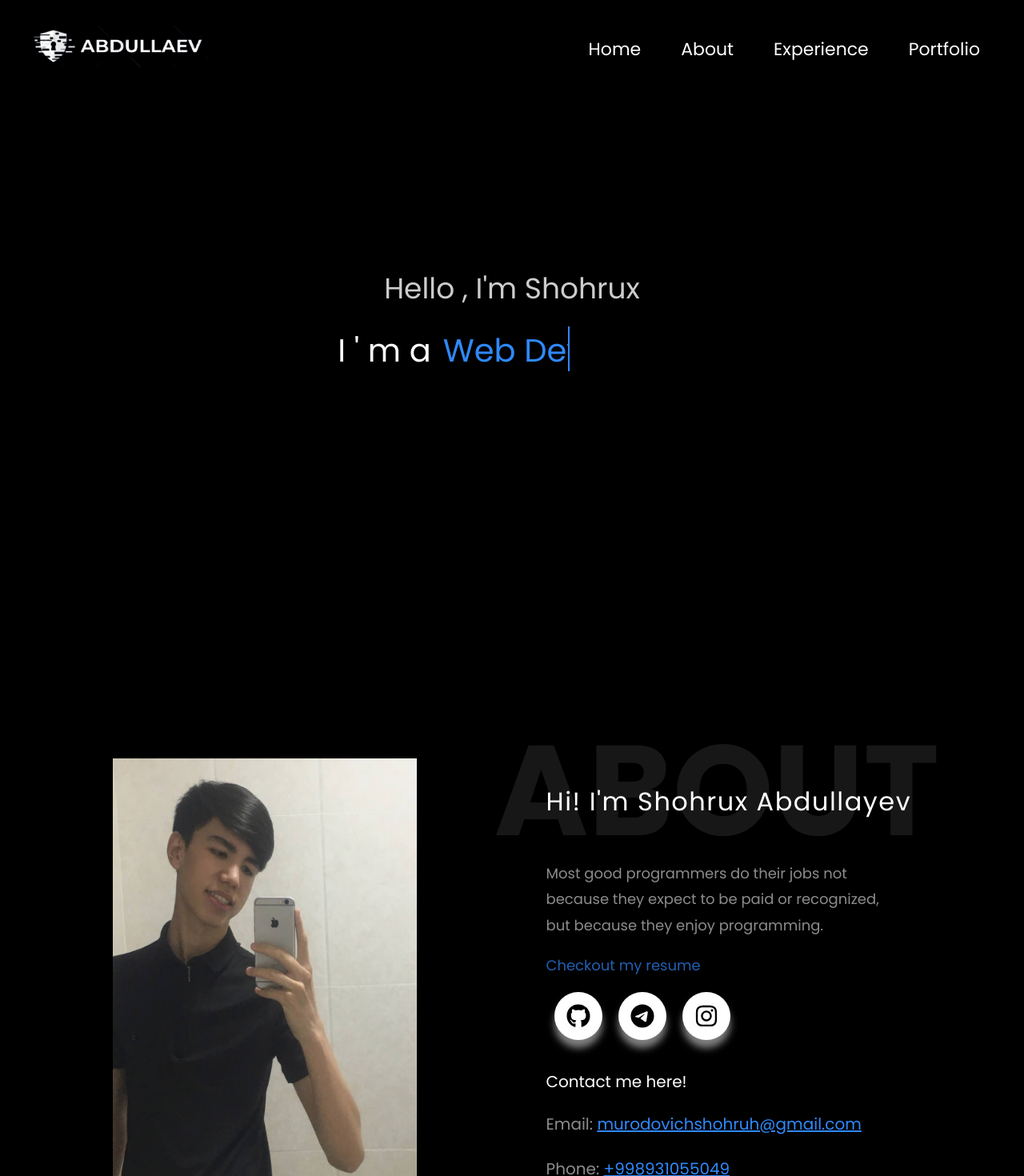
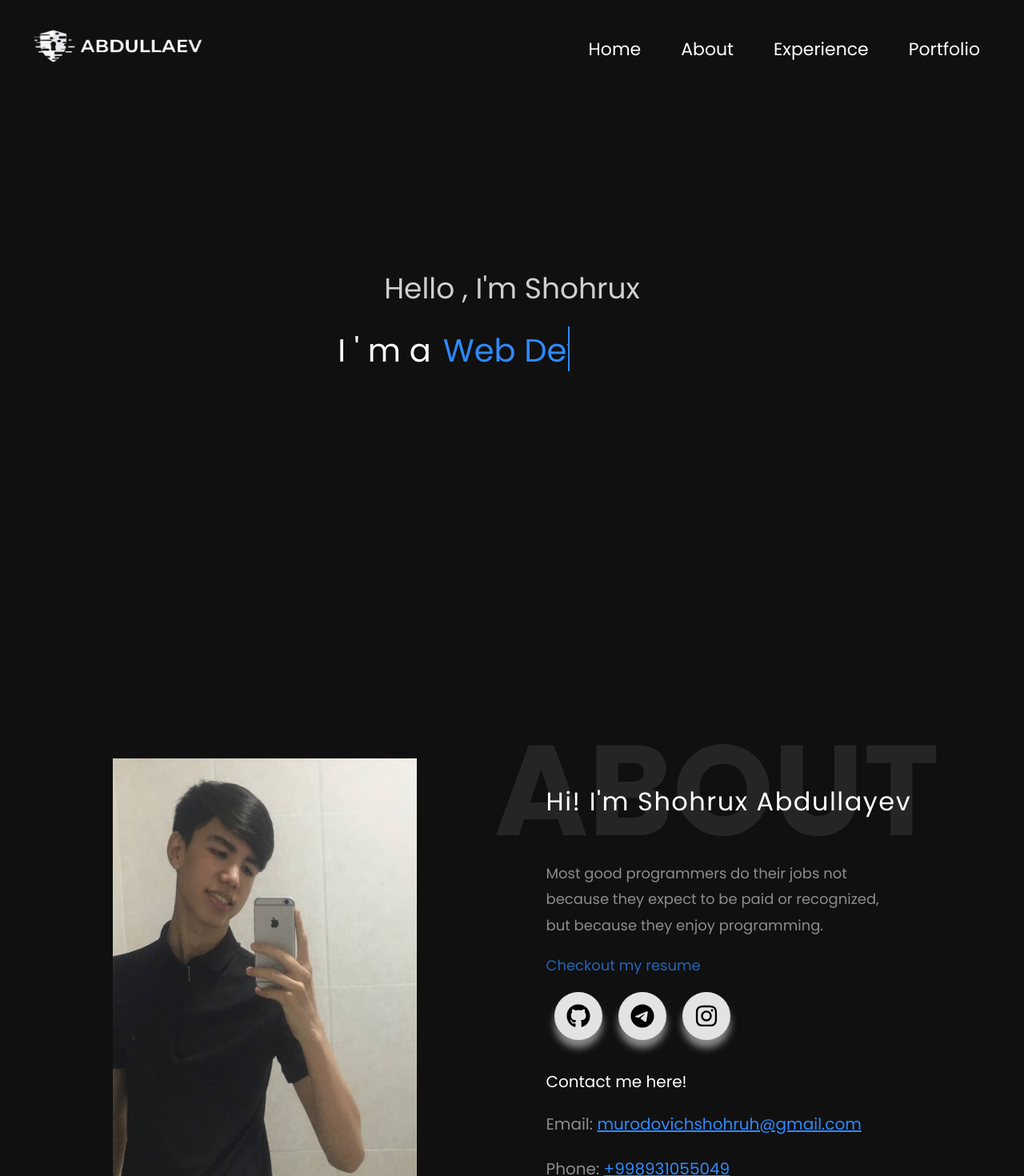
Before and after one commit to ShohruxMurodovich/Portfolio, a React (Create React App) app: page / in a window 1280 px wide. Shown: the top 1470 px of the page at 80% size. Built offline with nearby package versions, Linux system fonts and the light colour scheme.

Commit message:
initial commit

```diff
--- a/package.json
+++ b/package.json
@@ -18,6 +18,7 @@
     "react-dom": "^18.2.0",
     "react-router-dom": "^6.4.2",
     "react-scripts": "5.0.1",
+    "react-scroll-trigger": "^0.6.14",
     "web-vitals": "^2.1.4"
   },
   "scripts": {
--- a/src/App.js
+++ b/src/App.js
@@ -1,5 +1,5 @@
 import "./Assets/main.css"
-import logo from "./Assets/images/Logo.png"
+import logo from "./Assets/images/logo.png"
 import me from "./Assets/images/me.jpg"
 import vet from "./Assets/images/vet.png"
 import Aos from "aos"
@@ -7,11 +7,13 @@ import 'aos/dist/aos.css'
 import CountUp from "react-countup"
 import { useEffect } from "react"
 import { useState } from "react"
+import ScrollTrigger from "react-scroll-trigger"
 
 
 function App() {
 
   const [click, setClick] = useState(false)
+  const [counterOn, setCounterOn] = useState(false)
 
   useEffect(() => {
     Aos.init({ duration: 2000 });
@@ -30,7 +32,7 @@ function App() {
       <div className="container">
 
         <header className={click ? 'header open' : 'header'}>
-          <a href="#" className="logo"><img className="logo__img" src={logo} alt="Logo" /></a>
+          <a href="/" className="logo"><img className="logo__img" src={logo} alt="Logo" /></a>
 
           <nav className="nav">
             <ul className="nav__list">
@@ -223,31 +225,35 @@ function App() {
 
           </section>
 
-          <section id="achievments" data-aos="fade-up" className="achievments">
+
+        <section id="achievments" data-aos="fade-up" className="achievments">
             <p className="portfolio__text achievment__text">PORTFOLIO</p>
             <h2 className="portfolio__title achievment__title">I love to share my achievements</h2>
 
+            <ScrollTrigger onEnter={()=> setCounterOn(true)} onExit={()=> setCounterOn(false)}>
             <div className="achievments__case">
-
 
               <div data-aos="fade-up" className="achievments__item item">
                 <span className="item__text">Clients</span>
-                <strong className="item__number"><CountUp end={3} /></strong>
+                <strong className="item__number">{counterOn && <CountUp end={3} duration={2} />}</strong>
               </div>
 
               <div data-aos="fade-up" className="achievments__item item">
                 <span className="item__text">Projects</span>
-                <strong className="item__number"><CountUp end={15} /></strong>
+                <strong className="item__number">{counterOn && <CountUp end={15} duration={2} />}</strong>
               </div>
 
               <div data-aos="fade-up" className="achievments__item item">
                 <span className="item__text">Cups of Coffee</span>
-                <strong className="item__number"><CountUp end={100} /></strong>
+                <strong className="item__number">{counterOn && <CountUp end={100} duration={2} />}</strong>
               </div>
 
             </div>
 
+            </ScrollTrigger>
+
           </section>
+
         </main>
 
         <footer className="footer">
--- a/src/Assets/main.css
+++ b/src/Assets/main.css
@@ -17,7 +17,7 @@ html {
 }
 
 body{
-  background-color: #000;
+  background-color: #101010;
   margin: 0;
   padding: 0;
   font-family: 'Poppins', sans-serif;
@@ -142,7 +142,7 @@ body{
   position: absolute;
   height: 100%;
   width: 100%;
-  background: #000;
+  background: #101010;
   border-left: 2px solid #2f89fc;
   animation: typing 1.5s steps(13) infinite;
 }
@@ -577,7 +577,7 @@ body{
   height: 60px;
   width: 60px;
   margin: 0 10px;
-  background: #fff;
+  background: rgb(227, 227, 227);
   border-radius: 50px;
   cursor: pointer;
   box-shadow: 0px 10px 10px rgba(255, 255, 255, 0.5);
```
Also changed, not shown: src/Assets/images/Logo.png, 1 other file (tests, documents, lock files or other folders).
